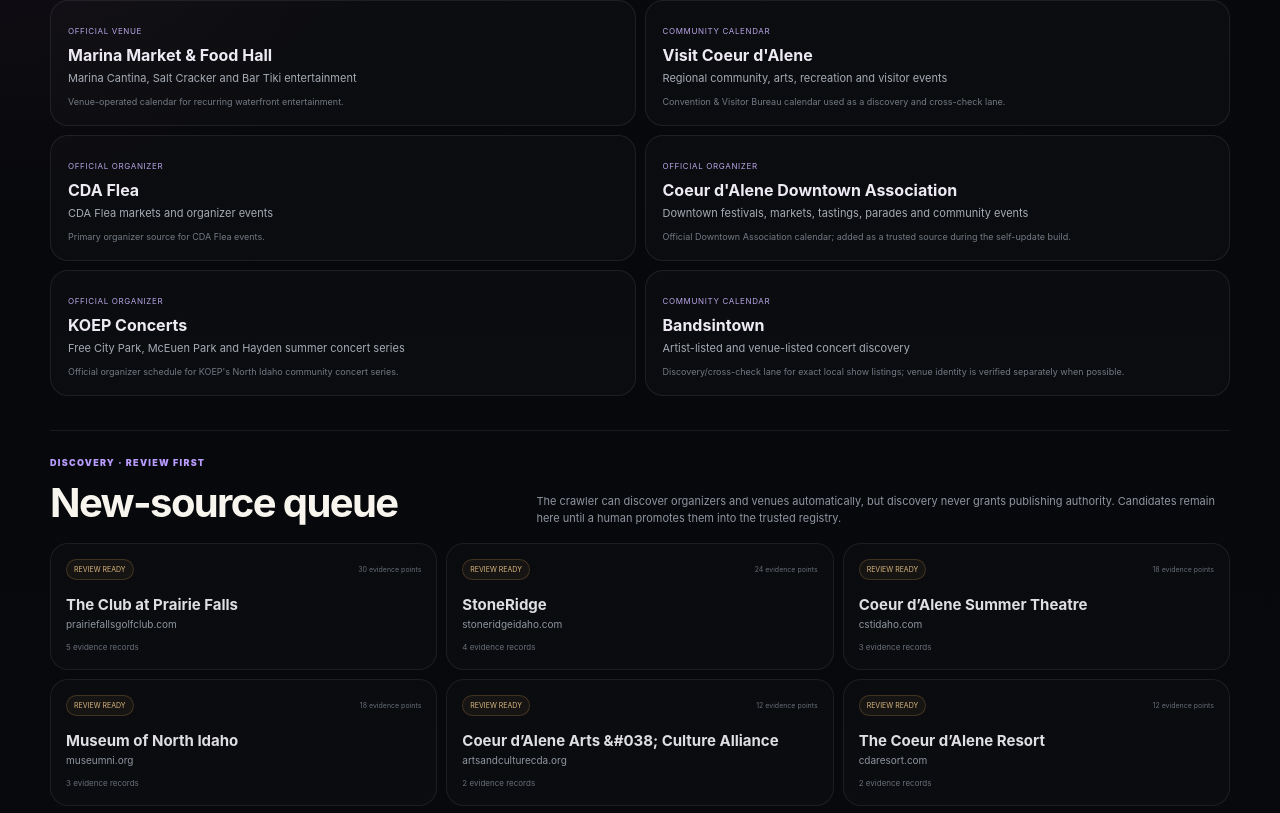
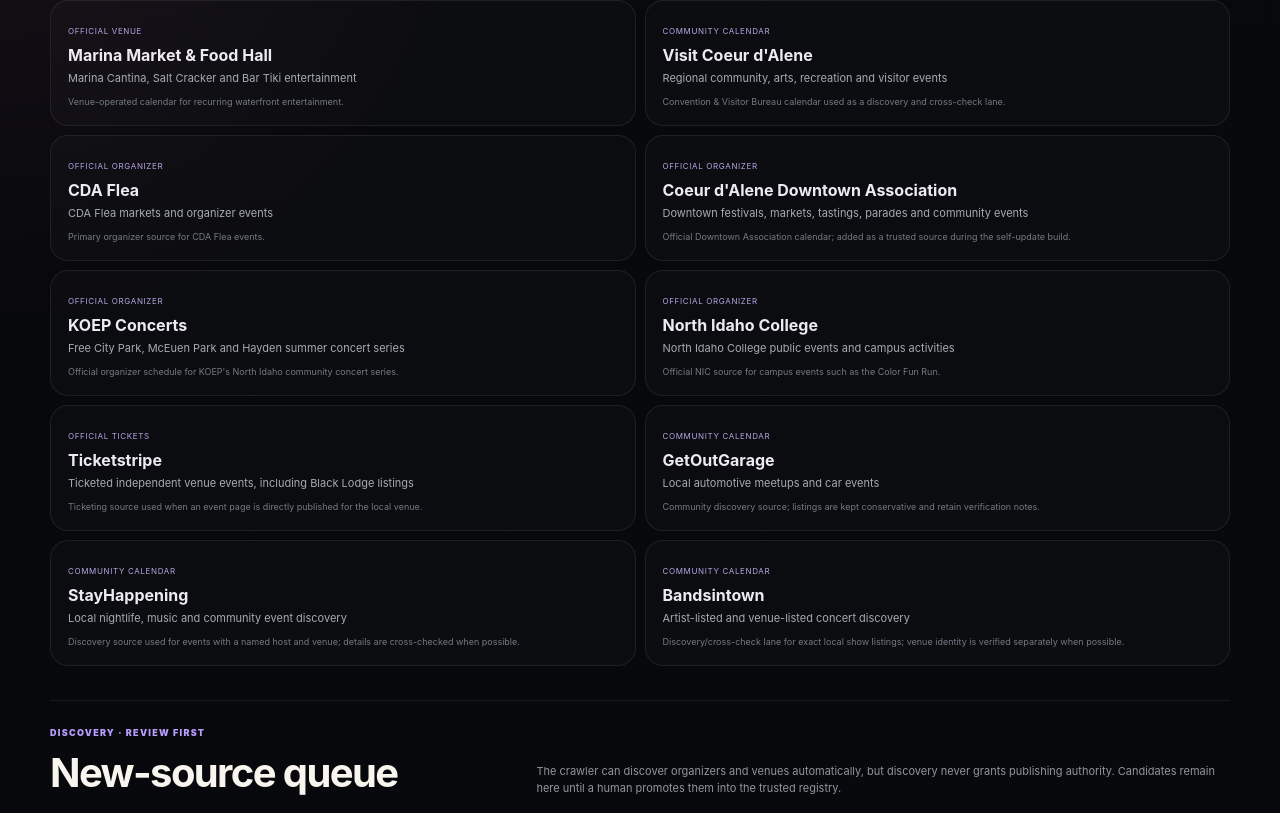
Before and after one commit to aerovista-us/cdatonight, a Next.js app: page /sources in a window 1280 px wide. Shown: the part 889-1702 px from the top of the page. Built offline with nearby package versions, Linux system fonts and the light colour scheme; no server answers.

Commit message:
data: add weekend and nightlife sources

```diff
--- a/data/sources.ts
+++ b/data/sources.ts
@@ -14,6 +14,10 @@
   | "cda-flea"
   | "downtown-cda"
   | "koep-concerts"
+  | "north-idaho-college"
+  | "ticketstripe"
+  | "getoutgarage"
+  | "stayhappening"
   | "bandsintown";
 
 export type EventSource = {
@@ -108,6 +112,42 @@
     priority: 10,
     note: "Official organizer schedule for KOEP's North Idaho community concert series."
   },
+  "north-idaho-college": {
+    id: "north-idaho-college",
+    name: "North Idaho College",
+    kind: "official-organizer",
+    url: "https://nic.edu/fun-run/",
+    coverage: "North Idaho College public events and campus activities",
+    priority: 10,
+    note: "Official NIC source for campus events such as the Color Fun Run."
+  },
+  ticketstripe: {
+    id: "ticketstripe",
+    name: "Ticketstripe",
+    kind: "official-ticketing",
+    url: "https://ticketstripe.com/",
+    coverage: "Ticketed independent venue events, including Black Lodge listings",
+    priority: 9,
+    note: "Ticketing source used when an event page is directly published for the local venue."
+  },
+  getoutgarage: {
+    id: "getoutgarage",
+    name: "GetOutGarage",
+    kind: "community-calendar",
+    url: "https://www.getoutgarage.com/",
+    coverage: "Local automotive meetups and car events",
+    priority: 6,
+    note: "Community discovery source; listings are kept conservative and retain verification notes."
+  },
+  stayhappening: {
+    id: "stayhappening",
+    name: "StayHappening",
+    kind: "community-calendar",
+    url: "https://stayhappening.com/coeur%2Bd%2Balene",
+    coverage: "Local nightlife, music and community event discovery",
+    priority: 6,
+    note: "Discovery source used for events with a named host and venue; details are cross-checked when possible."
+  },
   bandsintown: {
     id: "bandsintown",
     name: "Bandsintown",
```
